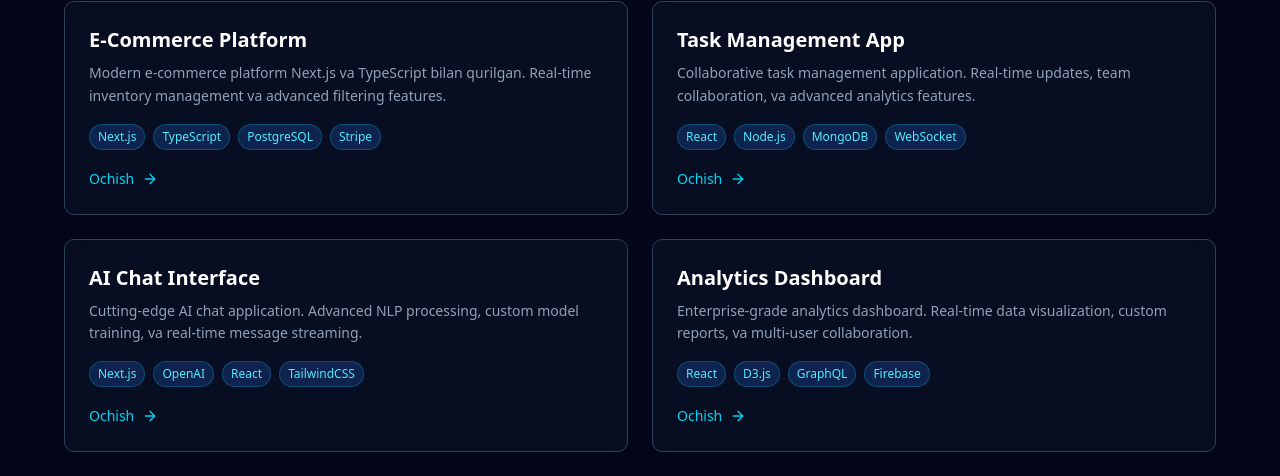
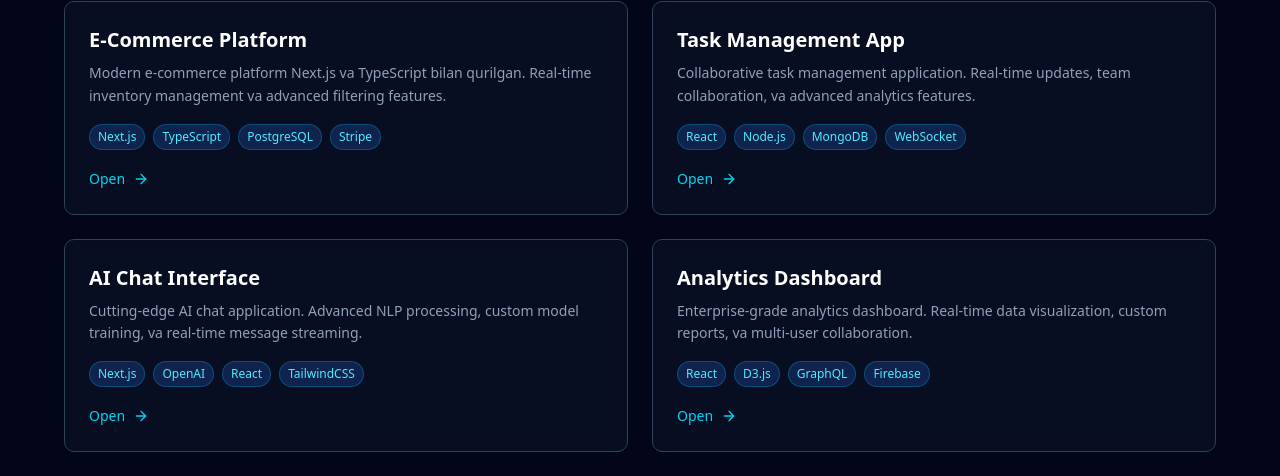
Before and after one commit to karimov-dilyorbek/karimov-portfolio, a Next.js app: page / in a window 1280 px wide. Shown: the part 1289-1765 px from the top of the page. Built offline with nearby package versions, Linux system fonts and the light colour scheme.

Commit message:
change some codes

```diff
--- a/src/app/page.jsx
+++ b/src/app/page.jsx
@@ -111,7 +111,7 @@
           target="_blank"
           rel="noopener noreferrer"
           className="inline-flex items-center gap-2 text-cyan-400 hover:text-cyan-300 text-sm font-medium group/link">
-          Ochish
+          Open
           <ArrowRight className="w-4 h-4 group-hover/link:translate-x-1 transition-transform" />
         </a>
       </div>
```
